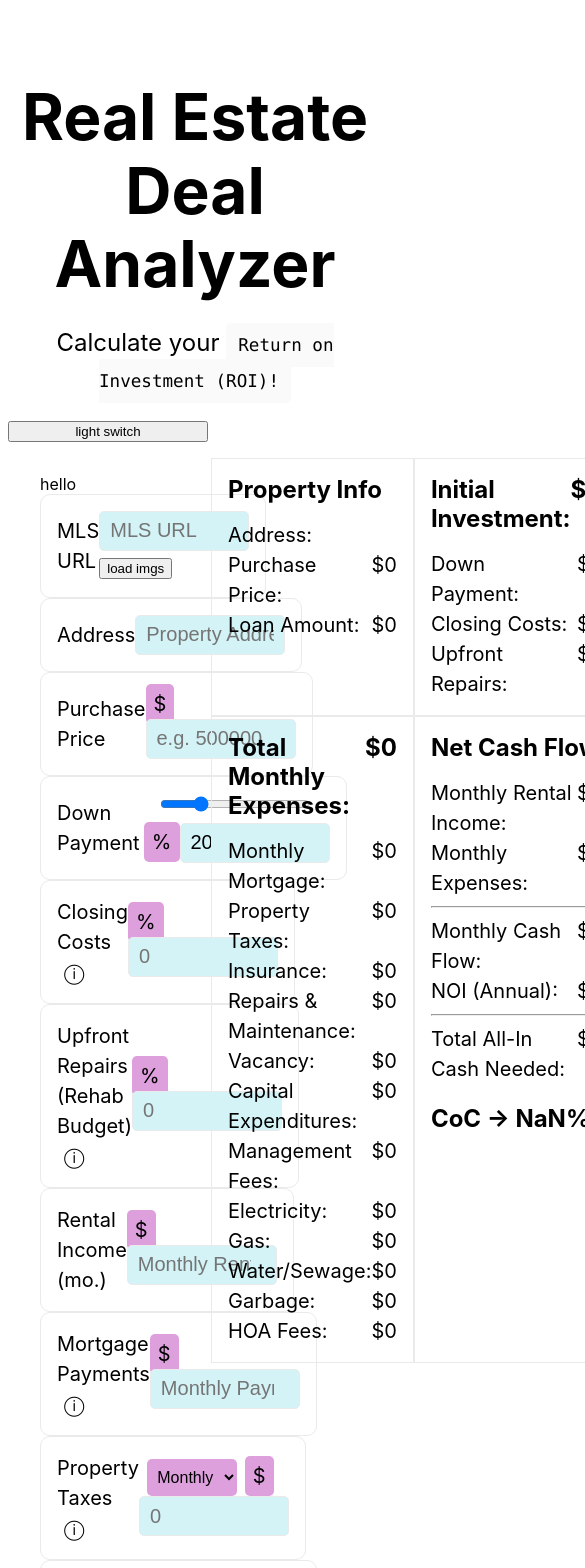
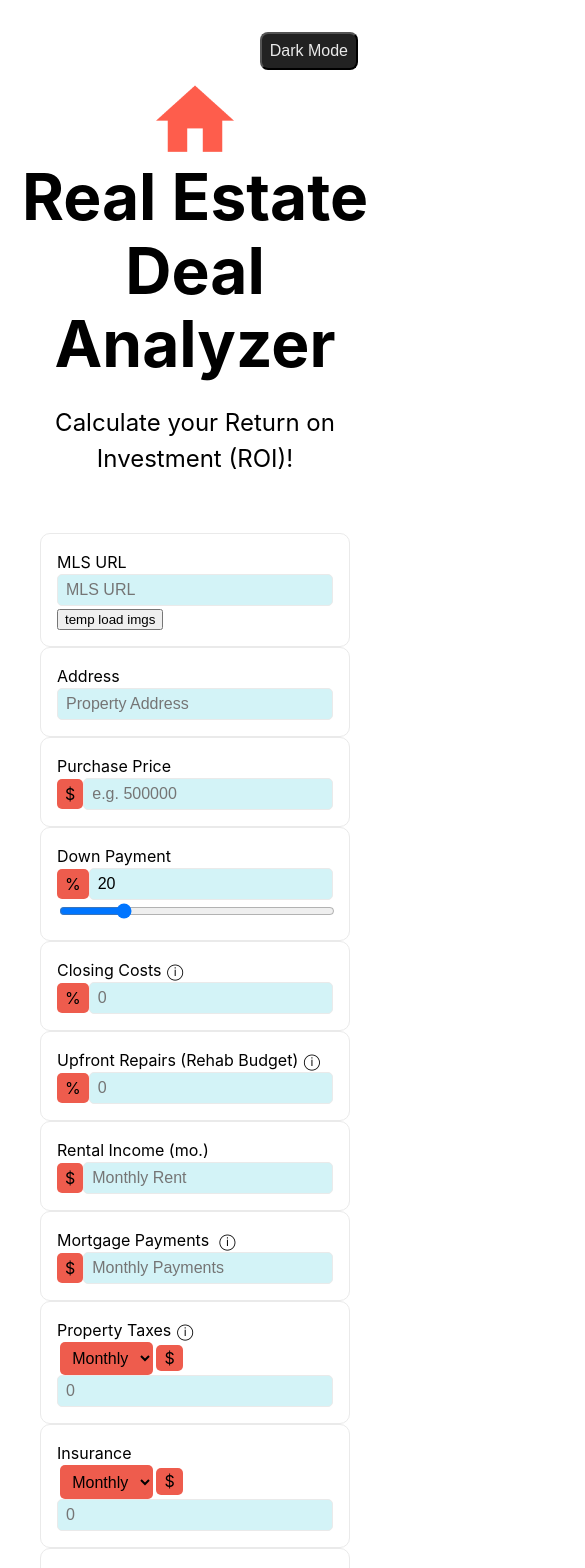
Before and after one commit to stanjdev/realyzer, a Next.js app: page / in a window 390 px wide. Shown: the top 1568 px of the page, 585 px wide, since content can reach past the window. Built offline with nearby package versions, Linux system fonts and the light colour scheme.

Commit message:
mobile friendlier

```diff
--- a/components/Inputs.js
+++ b/components/Inputs.js
@@ -36,6 +36,7 @@ export default function Inputs () {
     setTextAreaValue(e.target.value);
   }
 
+
   // Sticky results scroll
   useEffect(() => {
     window.onscroll = function() {stickyBlock()}
@@ -43,8 +44,13 @@ export default function Inputs () {
     let results = document.getElementById('results');
     let sticky = results.offsetTop;
 
+
     function stickyBlock() {
       if (window.pageYOffset > sticky) {
+        console.log("window y offset: ", window.pageYOffset)
+        console.log("sticky: ", sticky)
+        console.log("offsetHeight: ", results.offsetHeight)
+
         results.classList.add(styles.sticky);
       } else {
         results.classList.remove(styles.sticky);
@@ -101,7 +107,7 @@ export default function Inputs () {
     <div className={styles.flex_container}>
       <div className={styles.leftInputs}>
 
-        {global.imgs.length > 0 ? global.imgs.map((img, i) => <img src={img} key={i} />) : <span>hello</span>}
+        {global.imgs.length > 0 ? global.imgs.map((img, i) => <img src={img} key={i} />) : null}
 
           <div className={`${styles.card} ${styles.flex}`}>
             <p>MLS URL</p>
@@ -115,7 +121,7 @@ export default function Inputs () {
                 className={styles.wideInput}
                 autoComplete="off"
               />
-              <button onClick={loadImages}>load imgs</button>
+              <button onClick={loadImages}>temp load imgs</button>
             </p>
           </div>
 
@@ -135,7 +141,7 @@ export default function Inputs () {
 
           <div className={`${styles.card} ${styles.flex}`}>
             <p>Purchase Price </p>
-            <p>
+            <p className={styles.inputUnit}>
               <span>$</span>
               <input
                 name="purchasePrice"
@@ -150,14 +156,7 @@ export default function Inputs () {
           <div className={`${styles.card} ${styles.flex}`}>
             <p htmlFor="downPaymentPercent">Down Payment </p>
             <div className={styles.column}>
-              <p>
-                <input
-                  name="downPaymentPercent"
-                  type="range"
-                  onChange={handleChange}
-                  value={global.downPaymentPercent}
-                  className={styles.range}
-                />
+              <p className={styles.inputUnit}>
                 <span>%</span>
                 <input
                   name="downPaymentPercent"
@@ -170,6 +169,13 @@ export default function Inputs () {
                   className={`${styles.percentInput}`}
                 />
               </p>
+                <input
+                  name="downPaymentPercent"
+                  type="range"
+                  onChange={handleChange}
+                  value={global.downPaymentPercent}
+                  className={styles.range}
+                />
             </div>
           </div>
 
@@ -181,7 +187,7 @@ export default function Inputs () {
               </div>
             </section>
 
-            <p>
+            <p className={styles.inputUnit}>
               <span>%</span>
               <input
                 name="closingCosts"
@@ -202,7 +208,7 @@ export default function Inputs () {
               </div>
             </section>
 
-            <p>
+            <p className={styles.inputUnit}>
               <span>%</span>
               <input
                 name="upfrontRepairs"
@@ -218,7 +224,7 @@ export default function Inputs () {
 
           <div className={`${styles.card} ${styles.flex}`}>
             <p>Rental Income (mo.) </p>
-            <p>
+            <p className={styles.inputUnit}>
               <span>$</span>
               <input
                 name="rent"
@@ -240,7 +246,7 @@ export default function Inputs () {
               </div>
             </div>
             </section>
-            <p>
+            <p className={styles.inputUnit}>
               <span>$</span>
               <input
                 name="mortgagePayments"
@@ -294,7 +300,7 @@ export default function Inputs () {
 
           <div className={`${styles.card} ${styles.flex}`}>
             <p>Repairs & Maintenance </p>
-            <p>
+            <p className={styles.inputUnit}>
               <span>%</span>
               <input name="repairs" maxLength="3" defaultValue="" type="text" onChange={handleChange} placeholder={`0`} required className={`${styles.percentInput}`}/>
             </p>
@@ -307,7 +313,7 @@ export default function Inputs () {
               </div>
             </section>
 
-            <p>
+            <p className={styles.inputUnit}>
               <span>%</span>
               <input name="vacancy" maxLength="3" defaultValue="" type="text" onChange={handleChange} placeholder="0" required className={`${styles.percentInput}`}/>
             </p>
@@ -316,7 +322,7 @@ export default function Inputs () {
 
           <div className={`${styles.card} ${styles.flex}`}>
             <p>Capital Expenditures (CapEx) </p>
-            <p>
+            <p className={styles.inputUnit}>
               <span>%</span>
               <input name="capEx" maxLength="3" defaultValue="" type="text" onChange={handleChange} placeholder="e.g. 7" required className={`${styles.percentInput}`}/>
             </p>
@@ -330,7 +336,7 @@ export default function Inputs () {
               </div>
             </section>
 
-            <p>
+            <p className={styles.inputUnit}>
               <span>%</span>
               <input name="mgmtFees" maxLength="3" defaultValue="" type="text" onChange={handleChange} placeholder="e.g. 10" required className={`${styles.percentInput}`}/>
             </p>
@@ -338,7 +344,7 @@ export default function Inputs () {
 
           <div className={`${styles.card} ${styles.flex}`}>
             <p>Electricity </p>
-            <p>
+            <p className={styles.inputUnit}>
               <span>$</span>
               <input name="electricity" defaultValue="" type="number" onChange={handleChange} placeholder="0"  />
             </p>
@@ -346,7 +352,7 @@ export default function Inputs () {
 
           <div className={`${styles.card} ${styles.flex}`}>
             <p>Gas </p>
-            <p>
+            <p className={styles.inputUnit}>
               <span>$</span>
               <input name="gas" defaultValue="" type="number" onChange={handleChange} placeholder="0"  />
             </p>
@@ -354,7 +360,7 @@ export default function Inputs () {
 
           <div className={`${styles.card} ${styles.flex}`}>
             <p>Water/Sewer </p>
-            <p>
+            <p className={styles.inputUnit}>
               <span>$</span>
               <input name="water" defaultValue="" type="number" onChange={handleChange} placeholder="0"  />
             </p>
@@ -362,7 +368,7 @@ export default function Inputs () {
 
           <div className={`${styles.card} ${styles.flex}`}>
             <p>Garbage </p>
-            <p>
+            <p className={styles.inputUnit}>
               <span>$</span>
               <input name="garbage" defaultValue="" type="number" onChange={handleChange} placeholder="0"  />
             </p>
@@ -370,7 +376,7 @@ export default function Inputs () {
 
           <div className={`${styles.card} ${styles.flex}`}>
             <p>HOA Fees </p>
-            <p>
+            <p className={styles.inputUnit}>
               <span>$</span>
               <input name="hoa" defaultValue="" type="number" onChange={handleChange} placeholder="0" />
             </p>
@@ -390,7 +396,7 @@ export default function Inputs () {
               </p>
             </div>
             <div>
-              {global.logo ? <img src={URL.createObjectURL(global.logo)} height="175" onLoad={URL.revokeObjectURL(this)}/> : <img src="/favicon.ico"/>}
+              {global.logo ? <img src={URL.createObjectURL(global.logo)} height="175" onLoad={URL.revokeObjectURL(this)}/> : <img src="/favicon.png" height="80"/>}
             </div>
           </div>
 
--- a/components/Results.js
+++ b/components/Results.js
@@ -79,7 +79,7 @@ export default function Results() {
 
           <div>
             <h3 className={styles.spaceBetween}>
-              <span>Total Monthly Expenses: </span>
+              <span>Monthly Expenses: </span>
               <span>{`$${monthlyExpenses}`}</span>
             </h3>
             <div className={styles.spaceBetween}>
--- a/pages/index.js
+++ b/pages/index.js
@@ -6,29 +6,37 @@ import Inputs from '../components/Inputs'
 export default function Home() {
 
   const handleClick = () => {
-    document.body.classList.toggle("darkmode")
+    let lightSwitch = document.querySelector("#lightswitch");
+    document.body.classList.toggle("darkmode");
+    lightSwitch.classList.toggle("darkmode")
+
+    if (lightSwitch.innerHTML === "Dark Mode") {
+      lightSwitch.innerHTML = "Light Mode"
+    } else {
+      lightSwitch.innerHTML = "Dark Mode"
+    }
   }
 
   return (
     <div className={styles.container}>
       <Head>
         <title>Real Estate Deal Analyzer</title>
-        <link rel="icon" href="/favicon.ico" />
+        <link rel="icon" href="/favicon.png" />
         <meta name="description" content="Simply Analyze your next Real Estate Property Deal. Calculate your cash on cash, ROI, net operating income, and cash flow for rental, commercial, single-family, multi-family, BRRRR, house hacking duplex, triplex, fourplex homes! Very simple!"></meta>
         <meta name="og:title" property="og:title" content="Simple Real Estate Deal Analyzer"></meta>
       </Head>
 
       <main className={styles.main}>
-        <h1 className={styles.title}>
-          Real Estate Deal Analyzer
-        </h1>
+        <div className={styles.main__title}>
+          <img src="/favicon.png" alt="red house icon" />
+          <h1 className={styles.title}>Real Estate Deal Analyzer</h1>
+        </div>
 
         <p className={styles.description}>
-            Calculate your {' '}
-            <code className={styles.code}>Return on Investment (ROI)!</code>
+            Calculate your Return on Investment (ROI)!
         </p>
 
-        <button style={{width: "200px"}} onClick={handleClick}>light switch</button>
+        <button id="lightswitch" className={`${"darkmode"} ${"button"}`} style={{ position: "absolute", right: "2em", top: "2em"}} onClick={handleClick}>Dark Mode</button>
 
         <Inputs />
       </main>
--- a/pages/results.js
+++ b/pages/results.js
@@ -19,7 +19,7 @@ export default function ResultsPage () {
           </Head>
 
           <div className={styles.flex}>
-            {global.logo ? <img src={URL.createObjectURL(global.logo)} height="150" onLoad={URL.revokeObjectURL(this)}/> : <img src="/favicon.ico"/>}
+          {global.logo ? <img src={URL.createObjectURL(global.logo)} height="175" onLoad={URL.revokeObjectURL(this)}/> : <img src="/favicon.png" height="80"/>}
 
             <h2 style={{width: "300px"}}>{global.address}</h2>
           </div>
--- a/styles/Home.module.css
+++ b/styles/Home.module.css
@@ -35,6 +35,19 @@
   display: flex;
   justify-content: center;
   align-items: center;
+}
+
+.main__title {
+  /* border: solid orange 1px; */
+  display: flex;
+  justify-content: center;
+  align-items: center;
+  flex-wrap: wrap;
+}
+
+.main__title img {
+  width: 80px;
+  margin: 0 1em;
 }
 
 .title a {
@@ -111,10 +124,10 @@
 }
 
 .range {
-  border: orange solid 1px !important;
-  /* width: 200px !important; */
+  /* width: 250px !important; */
   height: 1em !important;
-  margin: 0 1em;
+  /* margin: 0 1em; */
+  /* margin-top: 1em; */
 }
 
 .select {
@@ -134,6 +147,12 @@
   border: 1px solid #eaeaea;
   border-radius: 10px;
   transition: color 0.15s ease, border-color 0.15s ease;
+}
+
+.card .inputUnit {
+  display: flex;
+  align-items: center;
+  flex-wrap: nowrap;
 }
 
 .flex {
@@ -181,20 +200,21 @@
   /* border-bottom: black 1px solid; */
   outline: none;
   font-size: 1em;
-  width: 150px;
+  width: 175px;
   padding: 0.5em;
 }
 
 .card span, .card select {
   border-radius: 5px;
-  padding: 0.4em;
-  background-color: plum;
+  padding: 0.2em 0.5em;
+  background-color: #EE5C4D;
+  /* background-color: plum; */
 }
 
 .card select {
-  margin: 0 0.5em;
+  margin: 0 0.2em;
   border: 0;
-  height: 2.3em;
+  height: 2.1em;
 }
 
 .percentInput {
@@ -351,9 +371,9 @@
 
 
 
-.importLogo {
+/* .importLogo {
   width: 300px !important;
-}
+} */
 
 
 
@@ -372,3 +392,106 @@
 .resultsPage h3 {
   border-bottom: black solid 2px;
 }
+
+
+
+
+
+
+/* MOBILE QUERY */
+@media screen and (max-width: 1000px) {
+  .sticky {
+    position: relative;
+    top: 0;
+    right: 0.5em;
+    width: 100%;
+  }
+
+  .flex {
+    display: block;
+    flex-basis: 100%;
+    justify-content: space-between;
+    align-items: center;
+  }
+
+  .flex_container {
+    display: block;
+    flex-basis: 100%;
+    justify-content: space-between;
+  }
+
+  .leftInputs {
+    display: flex;
+    align-items: center;
+    justify-content: flex-start;
+    /* justify-content: center; */
+    flex-wrap: wrap;
+    /* max-width: 800px; */
+    width: 100%;
+    margin-top: 2rem;
+    padding: 0 2em;
+    /* border: #0070f3 solid 1px; */
+  }
+
+  .card p, .card section {
+    font-size: 100%;
+  }
+
+  .card input {
+    height: 2em;
+    background-color: #d3f3f7;
+    border: 1px solid #eaeaea;
+    border-radius: 5px;
+    /* border-bottom: black 1px solid; */
+    outline: none;
+    font-size: 1em;
+    width: 100%;
+    padding: 0.5em;
+  }
+
+  .card:hover,
+  .card:focus,
+  .card:active {
+  color: inherit;
+  text-decoration: none;
+  border: 1px solid #eaeaea;
+}
+
+  .range {
+    /* border: orange solid 1px !important; */
+    width: 100% !important;
+    height: 1em !important;
+
+  }
+
+  .results_container {
+    width: 100%;
+  }
+
+  .results {
+    position: relative;
+    display: block;
+    padding: 1rem;
+    color: inherit;
+    text-decoration: none;
+
+  }
+
+  .results h3 {
+    margin: 0 0 1rem 0;
+    font-size: 1.5rem;
+  }
+
+  .results p {
+    margin: 0;
+    font-size: 1.25rem;
+    line-height: 1.5;
+  }
+
+  .results > div {
+    width: 90vw;
+    border: solid #eaeaea 1px;
+    padding: 1em;
+  }
+
+}
--- a/styles/globals.css
+++ b/styles/globals.css
@@ -17,8 +17,11 @@ a {
 
 
 .button {
-  padding: 1em;
+  padding: 0.5em;
   font-size: 1em;
+  border-radius: 0.5em;
+  /* border: 1px solid; */
+  outline: none;
 }
 
 
```
Also changed, not shown: public/favicon.png (added), public/house-favicon.png (added).
